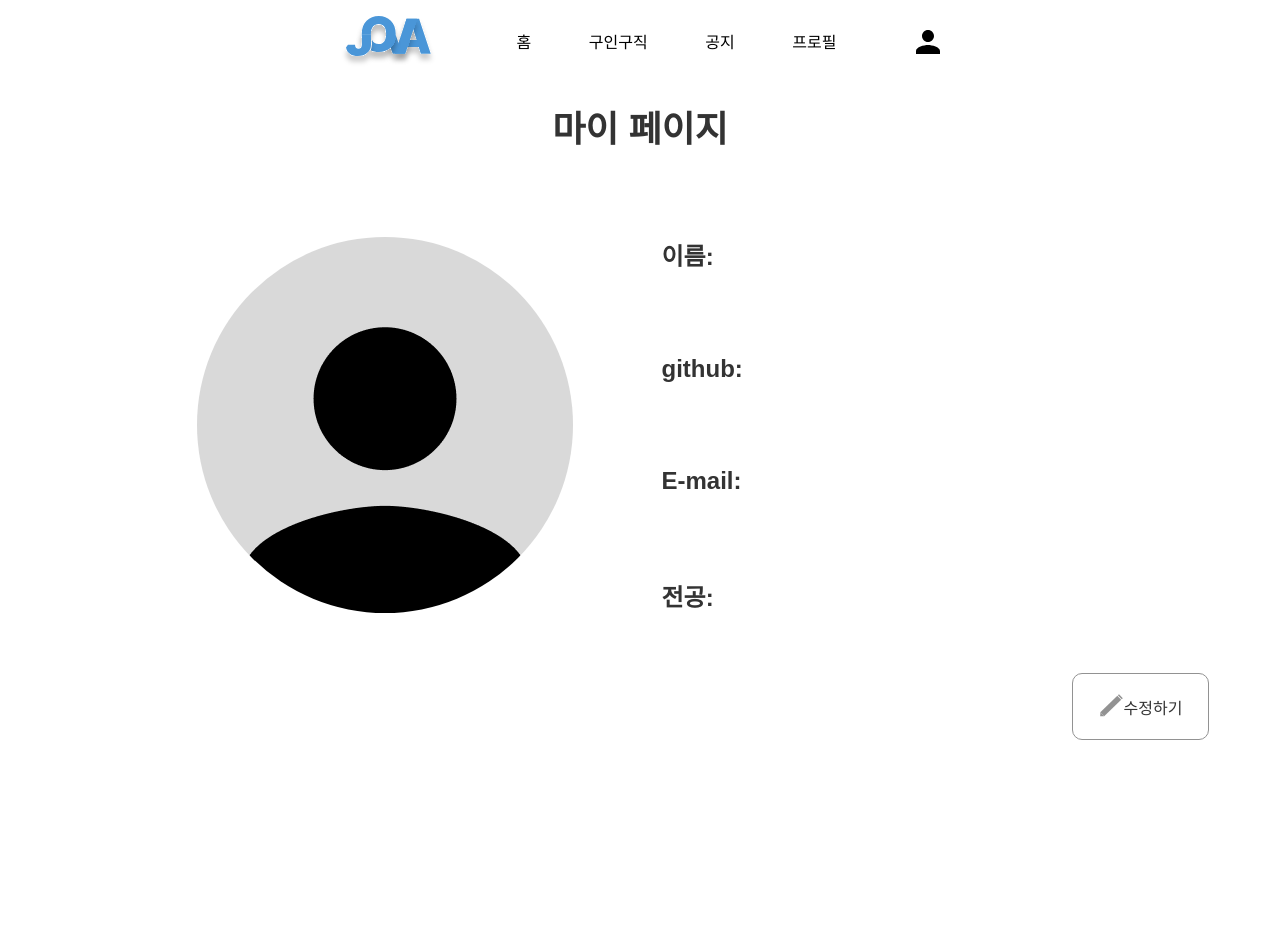
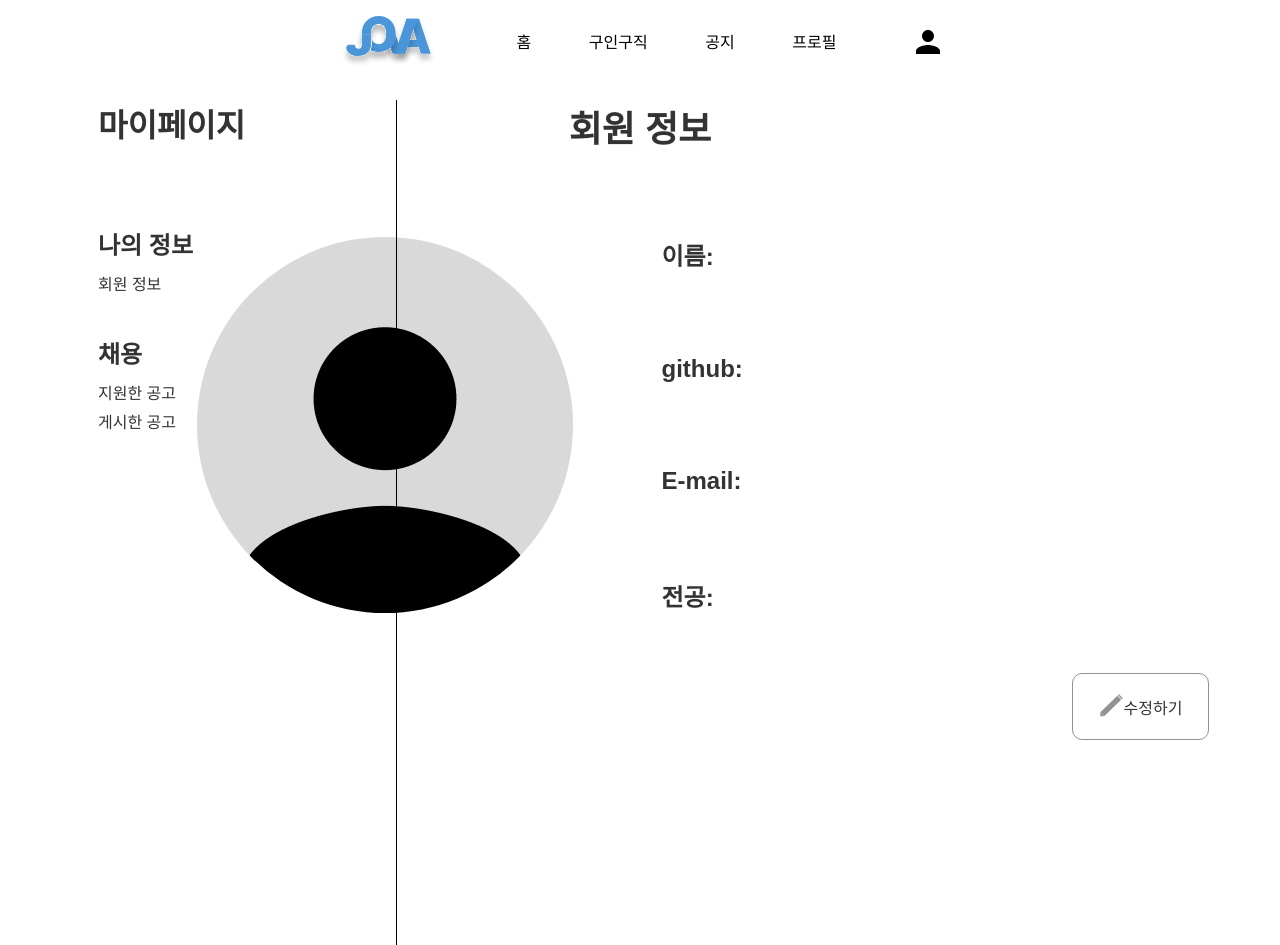
Before and after one commit to IdeaFestival-JOVA/JOVA-client-V0.5, a React (Vite) app: page /profil in a window 1280 px wide. Before the commit the page ends 800 px from the top, so only its background shows below. Built offline with nearby package versions, Linux system fonts and the light colour scheme; a web font is replaced by a local one.

Commit message:
사이드 메뉴바 완성

```diff
--- a/src/page/Profil/profilPicture.tsx
+++ b/src/page/Profil/profilPicture.tsx
@@ -71,6 +71,33 @@ const CorrectionButton = styled.div`
   margin-left: 1000px;
 `;
 
+const Menu = styled.div`
+  position: absolute;
+  top: 0;
+  left: 0;
+  width: 396px;
+  height: 845px;
+  border-right: 1px solid black;
+
+  display: flex;
+  justify-content: center;
+`;
+
+const MenuBox = styled.div`
+  width: 200px;
+  height: 396px;
+  display: flex;
+  flex-direction: column;
+`;
+
+const Blank = styled.div`
+  height: 40px;
+`;
+
+const SmallBlank = styled.div`
+  height: 5px;
+`;
+
 function ProfilPicture() {
   const { name, github, email, unMajor, funMajor } = useProfilContext();
 
@@ -82,7 +109,7 @@ function ProfilPicture() {
 
   return (
     <>
-      <Text>마이 페이지</Text>
+      <Text>회원 정보</Text>
       <ProfilWrapper>
         <ProfilImage src={baseImage} />
         <ProfilInformationWrapper>
@@ -132,6 +159,24 @@ function ProfilPicture() {
         <PenIcon />
         수정하기
       </CorrectionButton>
+      <Menu>
+        <MenuBox>
+          <h1>마이페이지</h1>
+          <Blank />
+          <Blank />
+          <h2>나의 정보</h2>
+          <SmallBlank />
+          <SmallBlank />
+          <p>회원 정보</p>
+          <Blank />
+          <h2>채용</h2>
+          <SmallBlank />
+          <SmallBlank />
+          <p>지원한 공고</p>
+          <SmallBlank />
+          <p>게시한 공고</p>
+        </MenuBox>
+      </Menu>
     </>
   );
 }
```
